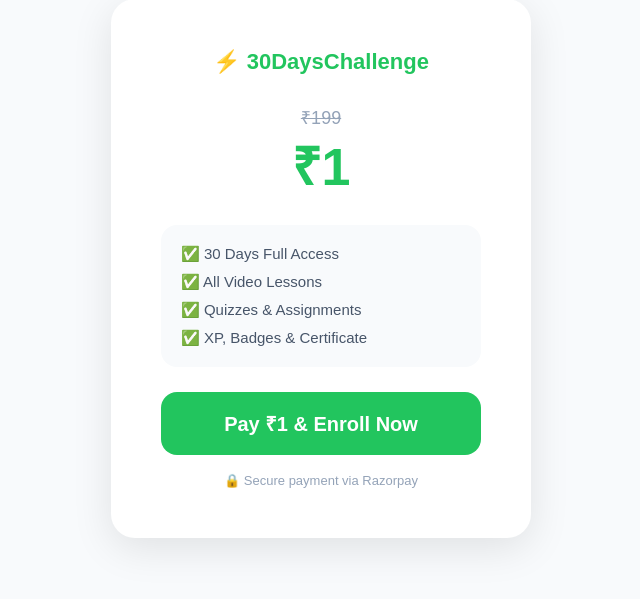
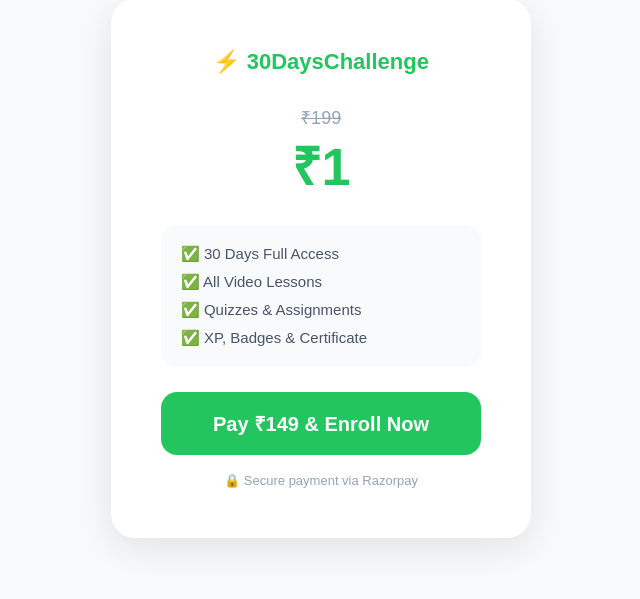
Before and after one commit to GKARTEEK/30dayschallenge, a Django app: template templates/payment.html in a window 1280 px wide. Shown: the part 132-731 px from the top of the page, without its empty margins (319-959 px from the left). Run offline with Django 5.2, Linux system fonts and the light colour scheme; the template is opened without the code that fills it, so the values that code supplies are empty; some libraries are stand-ins or nearby versions.

```diff
--- a/templates/payment.html
+++ b/templates/payment.html
@@ -126,7 +126,7 @@
     </div>
 
     <button class="pay-btn" id="rzp-button">
-        Pay ₹1 & Enroll Now
+        Pay ₹149 & Enroll Now
     </button>
 
     <div class="secure">
```
